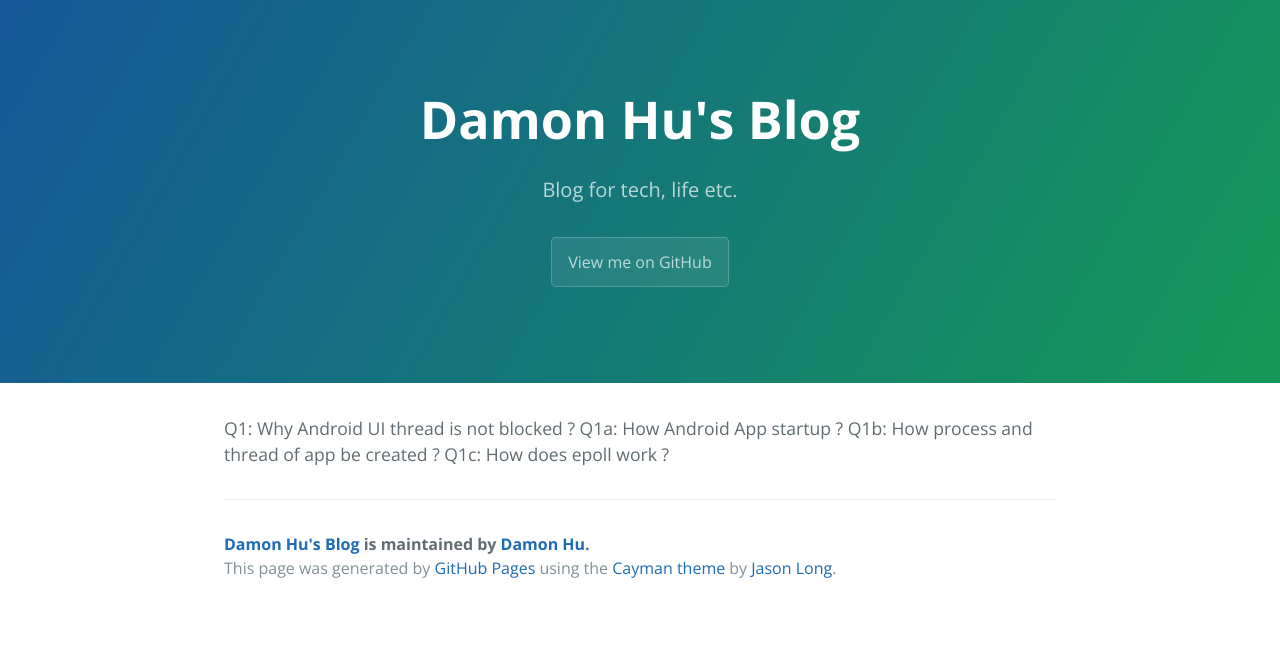
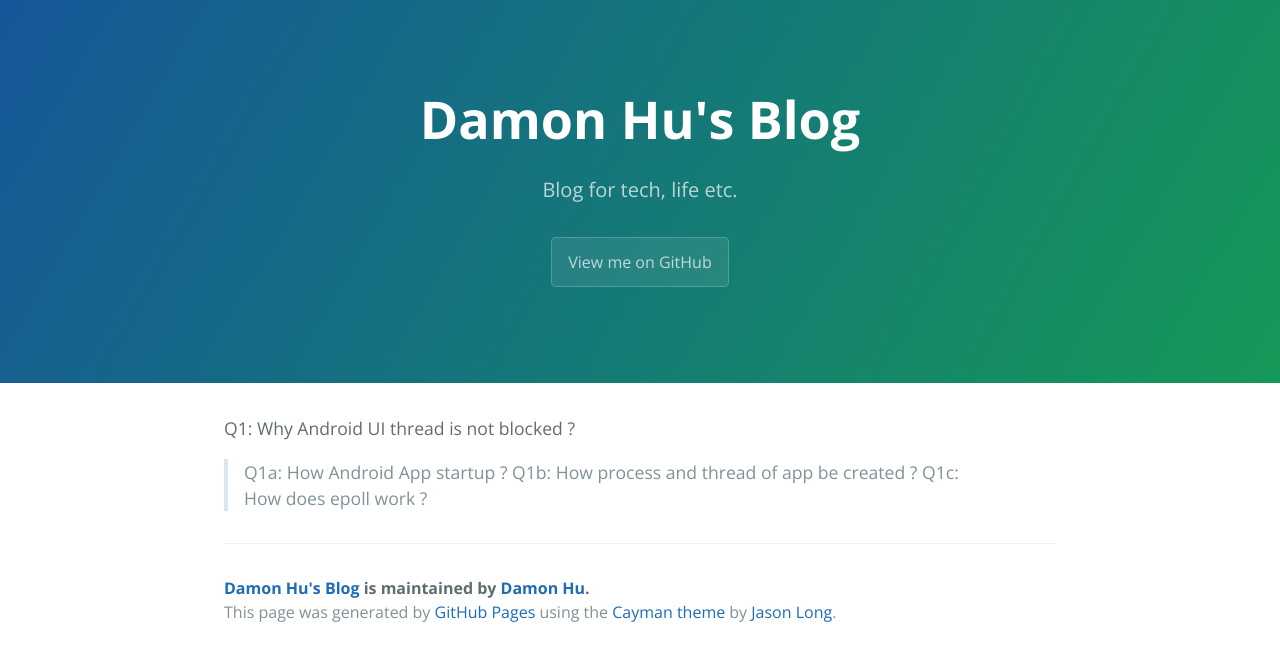
Before and after one commit to dreamhb/dreamhb.github.io, a Jekyll site: the page built from _posts/2019-03-12-Android-Loop.md, in a window 1280 px wide. Shown: the top 661 px of the page. Built offline with Jekyll 4.4.1, drawn with Linux system fonts in a browser that asks for light colours; part of the change alters nothing that is shown.

Commit message:
minor fix

```diff
--- a/_posts/2019-03-12-Android-Loop.md
+++ b/_posts/2019-03-12-Android-Loop.md
@@ -8,6 +8,6 @@ categories: main
 
 
 Q1: Why Android UI thread is not blocked ?
-    Q1a: How Android App startup ?
-    Q1b: How process and thread of app be created ?
-    Q1c: How does epoll work ?
+> Q1a: How Android App startup ?
+> Q1b: How process and thread of app be created ?
+> Q1c: How does epoll work ?
```
